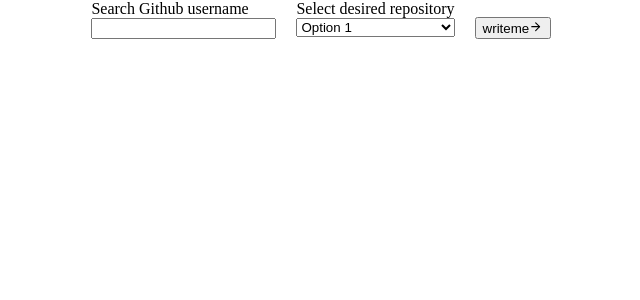
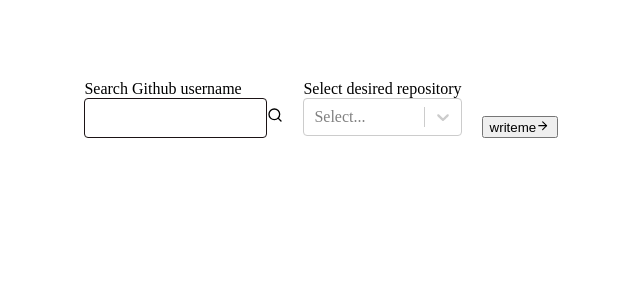
Before and after one commit to darylbg/writeme, a React (Create React App) app: page / in a window 1280 px wide. Both pictures are taken after a click on the button "Ok lets Go". Shown: the top 300 px of the page, without its empty margins (319-959 px from the left). Built offline with nearby package versions, Linux system fonts and the light colour scheme.

Commit message:
added github api search

```diff
--- a/package.json
+++ b/package.json
@@ -6,12 +6,12 @@
     "@testing-library/jest-dom": "^5.17.0",
     "@testing-library/react": "^13.4.0",
     "@testing-library/user-event": "^13.5.0",
+    "axios": "^1.5.1",
     "react": "^18.2.0",
     "react-dom": "^18.2.0",
     "react-icons": "^4.11.0",
     "react-scripts": "5.0.1",
-    "react-select-search": "^4.1.7",
-    "slim-select": "^2.6.0",
+    "react-select": "^5.7.7",
     "web-vitals": "^2.1.4"
   },
   "scripts": {
--- a/src/assets/css/style.css
+++ b/src/assets/css/style.css
@@ -122,22 +122,64 @@ body {
   width: 100vw;
   display: flex;
   justify-content: center;
+  margin-top: 10vh;
 }
 
 .menu {
     display: flex;
+    flex-direction: row;
 }
 
 .username-search,
-.repo-search {
+.repo-select {
     display: flex;
     flex-direction: column;
     vertical-align: bottom;
     margin: 0 10px;
 }
 
+.username-search .input-group input {
+  height: 40px;
+  box-sizing: border-box;
+  border: 1px solid var(--text);
+  border-radius: 4px;
+}
+
+/* react-select custom styling */
+/* .username-search .input-group input,
+.react-select__control {
+  border: 1px solid var(--text) !important;
+  box-shadow: none !important;
+}
+
+.username-search .input-group input:hover,
+.react-select__control:hover {
+  border: 1px solid grey !important;
+  box-shadow: none !important;
+}
+
+.username-search .input-group input:active,
+.react-select__control:active {
+  border: 1px solid var(--accent) !important;
+  box-shadow: 0 0 0 1px var(--accent) !important;
+}
+
+.username-search .input-group input:focus,
+.react-select__control:focus {
+  border: 1px solid var(--accent) !important;
+  box-shadow: 0 0 0 1px var(--dark-accent) !important;
+} */
+
 .writeme-btn {
     display: flex;
+    flex-direction: row;
     align-items: end;
     margin: 0 10px;
 }
+
+@media screen and (max-width: 768px) {
+  .menu {
+    display: flex;
+    flex-direction: column;
+}
+}
--- a/src/components/ContentPage.js
+++ b/src/components/ContentPage.js
@@ -1,16 +1,35 @@
 import React, { useState, useEffect, useRef } from "react";
-import SelectSearch from "react-select-search";
-import SlimSelect from "slim-select";
-// import "slim-select/slimselect/slimselect.css";
-import "react-select-search/style.css";
-import { FiArrowRight } from "react-icons/fi";
+import Select from "react-select";
+import { FiArrowRight, FiSearch } from "react-icons/fi";
+import axios from "axios";
 
 export default function ContentPage(toggleWelcomeOpen) {
-  const options = [
-    { name: "Swedish", value: "sv" },
-    { name: "English", value: "en" },
-  ];
+  const [username, setUsername] = useState("");
+  const [userRepos, setUserRepos] = useState([]);
+  const [selectedRepo, setSelectedRepo] = useState(null);
 
+  const handleUsernameInput = (e) => {
+    e.preventDefault();
+  };
+
+  const handleGetUserRepos = async (e) => {
+    e.preventDefault();
+    const url = `https://api.github.com/users/${username}/repos`;
+    try {
+      const response = await axios.get(url);
+      const data = response.data;
+      const githubData = data.map((repo) => {
+        return { value: repo.url, label: repo.name };
+      });
+      setUserRepos(githubData);
+
+      if (githubData.length > 0) {
+        setSelectedRepo(githubData[0]);
+      }
+    } catch (error) {
+      console.log(error);
+    }
+  };
 
   return (
     <section className="content-section">
@@ -18,17 +37,34 @@ export default function ContentPage(toggleWelcomeOpen) {
         <div className="menu">
           <div className="username-search">
             <label>Search Github username</label>
-            <input type="text" />
+            <div className="input-group">
+              <input
+                type="text"
+                value={username}
+                onChange={(e) => setUsername(e.target.value)}
+              />
+              <FiSearch onClick={handleGetUserRepos} />
+            </div>
           </div>
-          <div className="repo-search">
+          <div className="repo-select">
             <label>Select desired repository</label>
-            <select>
-              <option value="option1">Option 1</option>
-              <option value="option2">Option 2</option>
-              <option value="option3">Option 3</option>
-              <option value="option4">Option 4</option>
-              <option value="option5">Option 5</option>
-            </select>
+            <Select
+              options={userRepos}
+              value={selectedRepo}
+              onChange={(selectedOption) => setSelectedRepo(selectedOption)}
+              className="react-select-container"
+              classNamePrefix="react-select"
+              // styles={{
+              //   control: (baseStyles, state) => ({
+              //     ...baseStyles,
+              //     height: "40px",
+              //     // border: '1px solid #1b1315',
+              //     border: state.isSelected
+              //       ? "1px solid red"
+              //       : "1px solid #1b1315",
+              //   }),
+              // }}
+            />
           </div>
           <div className="writeme-btn">
             <button>
```
Also changed, not shown: 1 other file (tests, documents, lock files or other folders).
